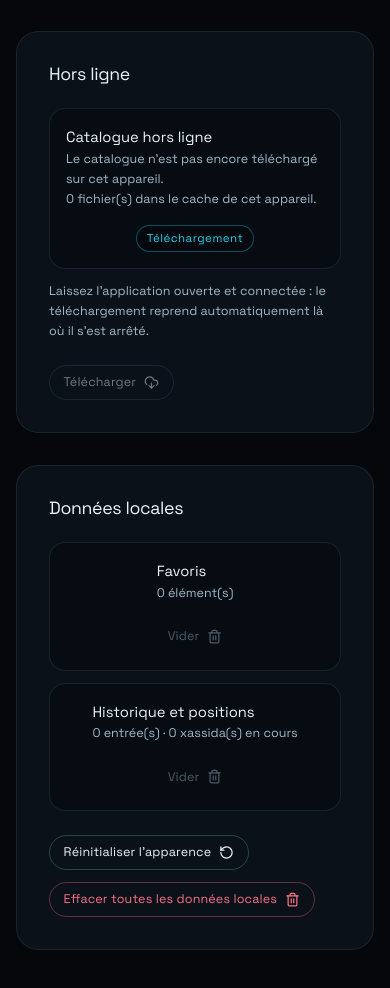
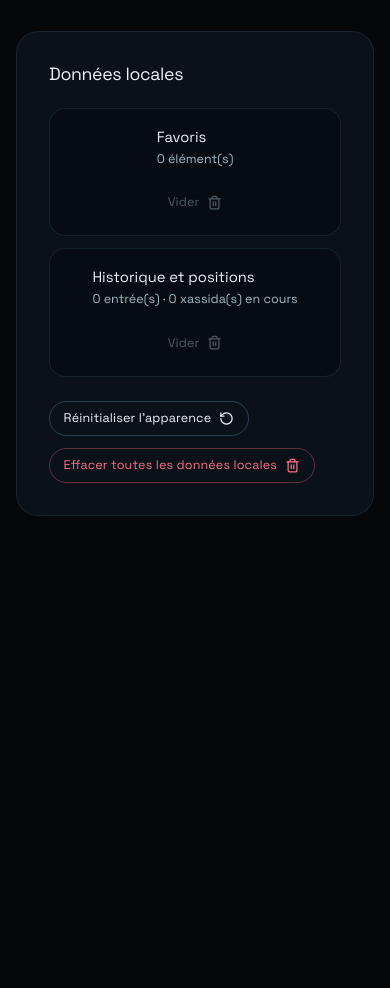
Before and after one commit to mbayec035-rgb/diwanekiram, a React (Vite) app: page /reglages in a window 390 px wide. Shown: the part 1440-2428 px from the top of the page. After the commit the page ends 2060 px from the top, so only its background shows below. Built offline with nearby package versions, Linux system fonts and the light colour scheme.

Commit message:
PWA : retrait de l'interface hors ligne, synchronisation silencieuse en arrière-plan

```diff
--- a/src/components/layout/AppShell.tsx
+++ b/src/components/layout/AppShell.tsx
@@ -5,7 +5,6 @@ import { useEffect } from 'react'
 import { TopBar } from './TopBar'
 import { SideNav, MobileTabBar } from './Nav'
 import { UpdateBanner } from './UpdateBanner'
-import { OfflineStatus } from './OfflineStatus'
 import { Ambience } from '../ambience/Ambience'
 import { PageTransition, ScrollProgress } from '../motion/Feedback'
 import { useAppliedSettings } from '../../store/useSettings'
@@ -50,7 +49,6 @@ export function AppShell() {
       <main className="shell-main" id="contenu">
         <div className="app-notices">
           <UpdateBanner />
-          <OfflineStatus />
         </div>
         <PageTransition>
           <Outlet />
--- a/src/components/layout/OfflineStatus.tsx
+++ /dev/null
@@ -1,111 +0,0 @@
-/* État du catalogue hors ligne : progression, confirmation, reprise. */
-
-import { useEffect, useState } from 'react'
-import { Link } from 'react-router-dom'
-import { CloudDownload, RefreshCw } from 'lucide-react'
-import {
-  syncOfflineCatalog,
-  useOfflineCatalog,
-} from '../../services/offlineCatalog'
-
-const READY_MESSAGE_MS = 6000
-
-export function OfflineStatus() {
-  const phase = useOfflineCatalog((state) => state.phase)
-  const done = useOfflineCatalog((state) => state.done)
-  const total = useOfflineCatalog((state) => state.total)
-  const error = useOfflineCatalog((state) => state.error)
-  const updatedAt = useOfflineCatalog((state) => state.updatedAt)
-
-  const [online, setOnline] = useState(() => navigator.onLine)
-  const [hiddenReadyAt, setHiddenReadyAt] = useState<number | null>(null)
-
-  useEffect(() => {
-    const onOnline = () => setOnline(true)
-    const onOffline = () => setOnline(false)
-
-    window.addEventListener('online', onOnline)
-    window.addEventListener('offline', onOffline)
-
-    return () => {
-      window.removeEventListener('online', onOnline)
-      window.removeEventListener('offline', onOffline)
-    }
-  }, [])
-
-  useEffect(() => {
-    if (phase !== 'ready' || updatedAt === null) return
-
-    const timer = window.setTimeout(() => setHiddenReadyAt(updatedAt), READY_MESSAGE_MS)
-    return () => window.clearTimeout(timer)
-  }, [phase, updatedAt])
-
-  if (phase === 'unsupported' || phase === 'idle' || phase === 'checking') return null
-  if (phase === 'ready' && hiddenReadyAt === updatedAt) return null
-
-  if (phase === 'downloading') {
-    const percent = total > 0 ? Math.round((done / total) * 100) : 0
-
-    return (
-      <div className="offline-banner offline-banner--progress" role="status">
-        <div className="offline-banner-text">
-          <strong>Téléchargement du catalogue hors ligne</strong>
-          <span>
-            {done} / {total} fichiers · {percent} %
-          </span>
-        </div>
-        <div
-          className="offline-progress"
-          role="progressbar"
-          aria-valuemin={0}
-          aria-valuemax={total}
-          aria-valuenow={done}
-          aria-label="Progression du téléchargement hors ligne"
-        >
-          <span style={{ width: `${percent}%` }} />
-        </div>
-      </div>
-    )
-  }
-
-  if (phase === 'ready') {
-    return (
-      <div className="offline-banner offline-banner--ready" role="status">
-        <div className="offline-banner-text">
-          <strong>Catalogue prêt hors ligne</strong>
-          <span>{total} fichiers sont disponibles sans connexion.</span>
-        </div>
-      </div>
-    )
-  }
-
-  return (
-    <div className="offline-banner offline-banner--error" role="alert">
-      <div className="offline-banner-text">
-        <strong>Catalogue hors ligne incomplet</strong>
-        <span>
-          {online
-            ? (error ?? 'Le téléchargement a été interrompu.')
-            : 'Reconnectez-vous à Internet pour terminer le téléchargement.'}
-        </span>
-      </div>
-      <div className="offline-banner-actions">
-        {online ? (
-          <button
-            type="button"
-            className="button button--outline button--sm"
-            onClick={() => void syncOfflineCatalog()}
-          >
-            <RefreshCw size={14} aria-hidden="true" />
-            Reprendre
-          </button>
-        ) : (
-          <Link className="button button--ghost button--sm" to="/reglages">
-            <CloudDownload size={14} aria-hidden="true" />
-            Réglages
-          </Link>
-        )}
-      </div>
-    </div>
-  )
-}
--- a/src/pages/SettingsPage.tsx
+++ b/src/pages/SettingsPage.tsx
@@ -1,14 +1,9 @@
 /* Réglages : apparence, lecture, données locales, installation. */
 
 import { useEffect, useState } from 'react'
-import { CloudDownload, Download, Monitor, Moon, RefreshCw, RotateCcw, Sun, Trash2 } from 'lucide-react'
+import { Download, Monitor, Moon, RotateCcw, Sun, Trash2 } from 'lucide-react'
 import { useSettings, useAppliedSettings, resolveTheme, SCALE_LIMITS } from '../store/useSettings'
 import { useLibrary } from '../store/useLibrary'
-import {
-  getOfflineCacheEntries,
-  syncOfflineCatalog,
-  useOfflineCatalog,
-} from '../services/offlineCatalog'
 import { Button } from '../components/ui/Button'
 import { Reveal } from '../components/motion/Reveal'
 import type { ThemePreference } from '../types/domain'
@@ -27,13 +22,6 @@ export function SettingsPage() {
   const resetLibrary = useLibrary((state) => state.reset)
   const [installPrompt, setInstallPrompt] = useState<InstallPromptEvent | null>(null)
   const [online, setOnline] = useState(() => navigator.onLine)
-
-  const offlinePhase = useOfflineCatalog((state) => state.phase)
-  const offlineDone = useOfflineCatalog((state) => state.done)
-  const offlineTotal = useOfflineCatalog((state) => state.total)
-  const offlineError = useOfflineCatalog((state) => state.error)
-  const offlineUpdatedAt = useOfflineCatalog((state) => state.updatedAt)
-  const [cacheEntries, setCacheEntries] = useState<number | null>(null)
 
   /* iOS n'expose pas `beforeinstallprompt` : l'installation se fait à la main
      depuis le menu Partager de Safari. On détecte aussi le mode autonome pour
@@ -69,42 +57,6 @@ export function SettingsPage() {
   }, [])
 
   useAppliedSettings()
-
-  useEffect(() => {
-    let alive = true
-    void getOfflineCacheEntries().then((entries) => {
-      if (alive) setCacheEntries(entries)
-    })
-    return () => {
-      alive = false
-    }
-  }, [offlinePhase, offlineDone])
-
-  const offlineBusy = offlinePhase === 'downloading' || offlinePhase === 'checking'
-  const offlineBadge =
-    offlinePhase === 'ready'
-      ? { label: 'Prêt hors ligne', className: 'badge--mint' }
-      : offlinePhase === 'downloading' || offlinePhase === 'checking'
-        ? { label: 'Téléchargement', className: 'badge--cyan' }
-        : offlinePhase === 'unsupported'
-          ? { label: 'Indisponible', className: 'badge--warn' }
-          : { label: 'Incomplet', className: 'badge--warn' }
-
-  const offlineMessage =
-    offlinePhase === 'downloading'
-      ? `Téléchargement en cours — ${offlineDone} sur ${offlineTotal} fichiers.`
-      : offlinePhase === 'ready'
-        ? `${offlineTotal} fichiers disponibles sans connexion${
-            offlineUpdatedAt
-              ? ` · vérifié le ${new Date(offlineUpdatedAt).toLocaleDateString('fr-FR')}`
-              : ''
-          }.`
-        : offlinePhase === 'unsupported'
-          ? 'Ce navigateur ne prend pas en charge le stockage hors ligne.'
-          : offlinePhase === 'error'
-            ? (offlineError ??
-              'Le téléchargement doit être repris pour une lecture hors ligne complète.')
-            : 'Le catalogue n’est pas encore téléchargé sur cet appareil.'
 
   return (
     <div className="page-stack">
@@ -318,63 +270,6 @@ export function SettingsPage() {
 
       <Reveal className="section">
         <section className="panel">
-          <h2>Hors ligne</h2>
-
-          <div className="panel-rows">
-            <div className="panel-row">
-              <div>
-                <strong>Catalogue hors ligne</strong>
-                <p className="muted small">{offlineMessage}</p>
-                {cacheEntries !== null ? (
-                  <p className="muted small">
-                    {cacheEntries} fichier(s) dans le cache de cet appareil.
-                  </p>
-                ) : null}
-              </div>
-              <span className={`badge ${offlineBadge.className}`}>{offlineBadge.label}</span>
-            </div>
-
-            {isIos && !installed ? (
-              <p className="muted small">
-                Sur iPhone et iPad : ajoutez d’abord l’application à l’écran d’accueil,
-                puis ouvrez-la une fois en ligne pour lancer le téléchargement.
-              </p>
-            ) : null}
-
-            {offlinePhase !== 'ready' ? (
-              <p className="muted small">
-                Laissez l’application ouverte et connectée : le téléchargement reprend
-                automatiquement là où il s’est arrêté.
-              </p>
-            ) : null}
-          </div>
-
-          <div className="panel-actions">
-            <Button
-              variant="outline"
-              size="sm"
-              icon={
-                offlinePhase === 'error' ? (
-                  <RefreshCw size={15} />
-                ) : (
-                  <CloudDownload size={15} />
-                )
-              }
-              disabled={!online || offlineBusy || offlinePhase === 'unsupported'}
-              onClick={() => void syncOfflineCatalog()}
-            >
-              {offlinePhase === 'error'
-                ? 'Reprendre'
-                : offlinePhase === 'ready'
-                  ? 'Vérifier'
-                  : 'Télécharger'}
-            </Button>
-          </div>
-        </section>
-      </Reveal>
-
-      <Reveal className="section">
-        <section className="panel">
           <h2>Données locales</h2>
           <div className="panel-rows">
             <div className="panel-row">
--- a/src/services/offlineCatalog.ts
+++ b/src/services/offlineCatalog.ts
@@ -1,13 +1,13 @@
 /* =========================================================
    Catalogue hors ligne.
-   Le service worker ne précache plus que le noyau de
+   Le service worker ne précache que le noyau de
    l'application (HTML, JS, CSS, polices, icônes). Les JSON du
-   catalogue sont téléchargés ici, par lots, avec reprise et
-   progression : un réseau mobile capricieux ne peut plus
-   annuler tout le précache d'un coup.
+   catalogue sont téléchargés ici, par lots, avec reprise : un
+   réseau mobile capricieux ne peut plus annuler tout le
+   précache d'un coup. Tout se fait en arrière-plan, sans
+   interface ; les erreurs vont uniquement dans la console.
    ========================================================= */
 
-import { create } from 'zustand'
 import type { Manifest } from '../types/domain'
 
 export const OFFLINE_CACHE = 'diwanekiram-data-v3'
@@ -16,33 +16,6 @@ const DATA_ROOT = `${import.meta.env.BASE_URL}data`.replace(/\/{2,}/g, '/')
 const STATE_KEY = 'dk.offline'
 const CONCURRENCY = 6
 const RETRIES = 3
-
-export type OfflinePhase =
-  | 'idle'
-  | 'checking'
-  | 'downloading'
-  | 'ready'
-  | 'error'
-  | 'unsupported'
-
-export interface OfflineCatalogState {
-  phase: OfflinePhase
-  /** Fichiers réellement disponibles dans le cache. */
-  done: number
-  total: number
-  error: string | null
-  generatedAt: string | null
-  updatedAt: number | null
-}
-
-export const useOfflineCatalog = create<OfflineCatalogState>(() => ({
-  phase: 'idle',
-  done: 0,
-  total: 0,
-  error: null,
-  generatedAt: null,
-  updatedAt: null,
-}))
 
 interface PersistedOfflineState {
   generatedAt: string
@@ -151,23 +124,18 @@ let running: Promise<void> | null = null
 
 /** Télécharge (ou vérifie) le catalogue hors ligne. Un seul lot à la fois. */
 export function syncOfflineCatalog(options: { force?: boolean } = {}): Promise<void> {
-  running ??= runSync(options).finally(() => {
-    running = null
-  })
+  running ??= runSync(options)
+    .catch((error: unknown) => {
+      console.error('Catalogue hors ligne : la synchronisation a échoué.', error)
+    })
+    .finally(() => {
+      running = null
+    })
   return running
 }
 
-/** À appeler une fois au démarrage : restaure l'état puis lance le lot. */
+/** À appeler une fois au démarrage : lance le lot en arrière-plan. */
 export function initOfflineCatalog(): void {
-  const persisted = readPersisted()
-  if (persisted) {
-    useOfflineCatalog.setState({
-      total: persisted.total,
-      generatedAt: persisted.generatedAt,
-      updatedAt: persisted.updatedAt,
-    })
-  }
-
   window.setTimeout(() => void syncOfflineCatalog(), 1200)
 }
 
@@ -175,11 +143,9 @@ async function runSync({ force = false }: { force?: boolean }): Promise<void> {
   if (typeof window === 'undefined') return
 
   if (!('caches' in window) || !('serviceWorker' in navigator)) {
-    useOfflineCatalog.setState({ phase: 'unsupported' })
+    console.error('Catalogue hors ligne : le stockage hors ligne n’est pas pris en charge.')
     return
   }
-
-  useOfflineCatalog.setState({ phase: 'checking', error: null })
 
   const persisted = readPersisted()
   const online = navigator.onLine
@@ -213,12 +179,11 @@ async function runSync({ force = false }: { force?: boolean }): Promise<void> {
   }
 
   if (!manifest) {
-    useOfflineCatalog.setState({
-      phase: 'error',
-      error: online
-        ? 'Le catalogue n’a pas pu être chargé. Réessayez dans un instant.'
-        : 'Connectez-vous à Internet pour télécharger le catalogue.',
-    })
+    console.error(
+      online
+        ? 'Catalogue hors ligne : le catalogue n’a pas pu être chargé.'
+        : 'Catalogue hors ligne : aucune version en cache, connexion indisponible.',
+    )
     return
   }
 
@@ -241,37 +206,35 @@ async function runSync({ force = false }: { force?: boolean }): Promise<void> {
 
   const files = buildOfflineFileList(currentManifest)
   const total = files.length
-  useOfflineCatalog.setState({ total, generatedAt: currentManifest.generatedAt })
 
   let done = 0
   for (const file of files) {
     if (await cache.match(absolute(file))) done += 1
   }
-  useOfflineCatalog.setState({ done })
 
-  const finish = (phase: OfflinePhase, error: string | null = null) => {
-    const updatedAt = Date.now()
-    writePersisted({ generatedAt: currentManifest.generatedAt, updatedAt, total })
-    useOfflineCatalog.setState({ phase, error, updatedAt, total, done })
+  const persist = () => {
+    writePersisted({
+      generatedAt: currentManifest.generatedAt,
+      updatedAt: Date.now(),
+      total,
+    })
   }
 
   if (done === total) {
-    finish('ready')
+    persist()
     return
   }
 
   if (!online) {
-    useOfflineCatalog.setState({
-      phase: 'error',
-      error: `${done} fichier(s) sur ${total} sont disponibles hors ligne. Reconnectez-vous pour terminer le téléchargement.`,
-    })
+    console.error(
+      `Catalogue hors ligne : ${done} fichier(s) sur ${total} sont en cache, téléchargement en attente de connexion.`,
+    )
     return
   }
 
-  useOfflineCatalog.setState({ phase: 'downloading' })
-
   let failures = 0
   let aborted = false
+  let lastError: unknown = null
 
   await mapLimit(files, CONCURRENCY, async (file) => {
     if (aborted) {
@@ -286,31 +249,21 @@ async function runSync({ force = false }: { force?: boolean }): Promise<void> {
       const response = await fetchWithRetry(url)
       await cache.put(url, response)
       done += 1
-      useOfflineCatalog.setState({ done })
-    } catch {
+    } catch (error) {
+      lastError = error
       failures += 1
       if (!navigator.onLine) aborted = true
     }
   })
 
+  persist()
+
   if (failures > 0) {
-    finish(
-      'error',
+    console.error(
       aborted
-        ? 'La connexion a été interrompue. Le téléchargement reprendra automatiquement.'
-        : `${failures} fichier(s) n’ont pas pu être téléchargés. Réessayez pour terminer.`,
+        ? 'Catalogue hors ligne : la connexion a été interrompue, le téléchargement reprendra automatiquement.'
+        : `Catalogue hors ligne : ${failures} fichier(s) n’ont pas pu être téléchargés.`,
+      lastError,
     )
-    return
   }
-
-  finish('ready')
 }
-
-/** Nombre de fichiers présents dans le cache du catalogue. */
-export async function getOfflineCacheEntries(): Promise<number | null> {
-  if (typeof caches === 'undefined') return null
-  if (!(await caches.has(OFFLINE_CACHE))) return 0
-
-  const cache = await caches.open(OFFLINE_CACHE)
-  return (await cache.keys()).length
-}
```
Also changed, not shown: src/styles/components.css (+1 -39 lines).
